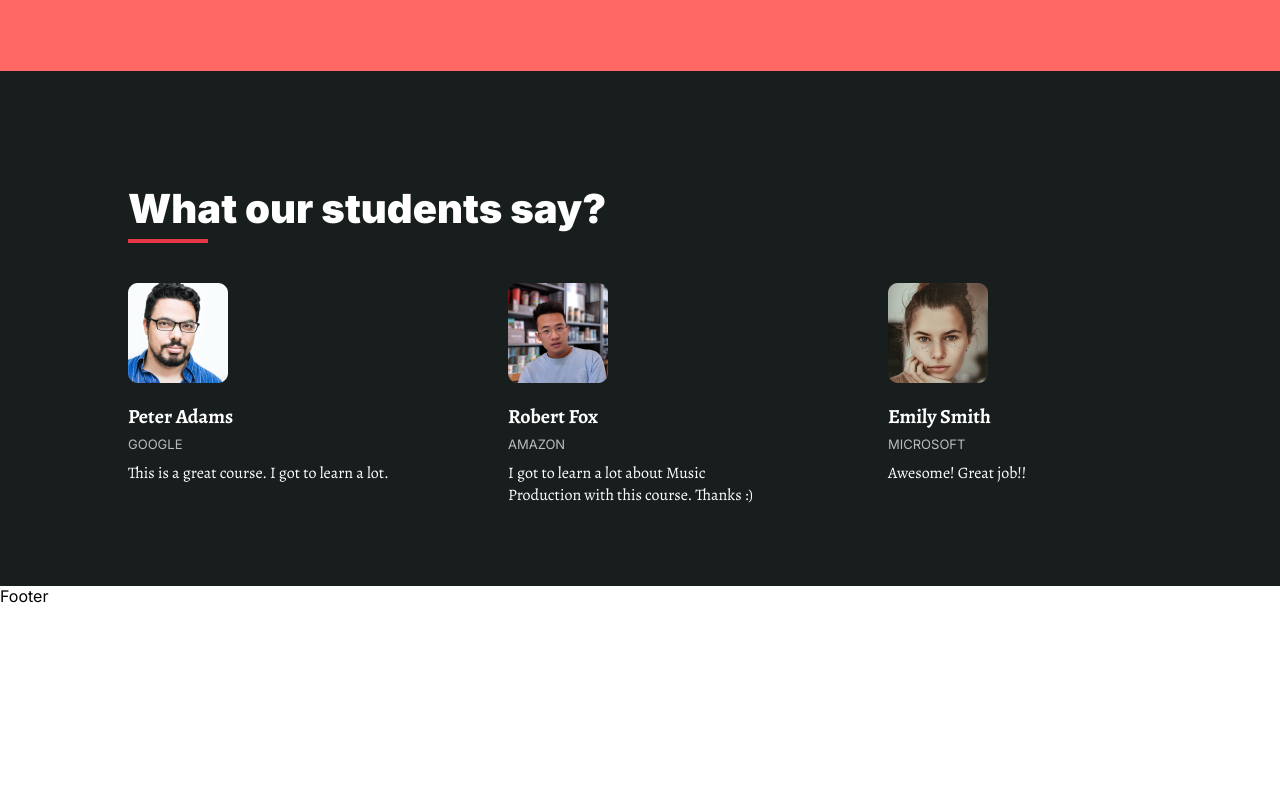
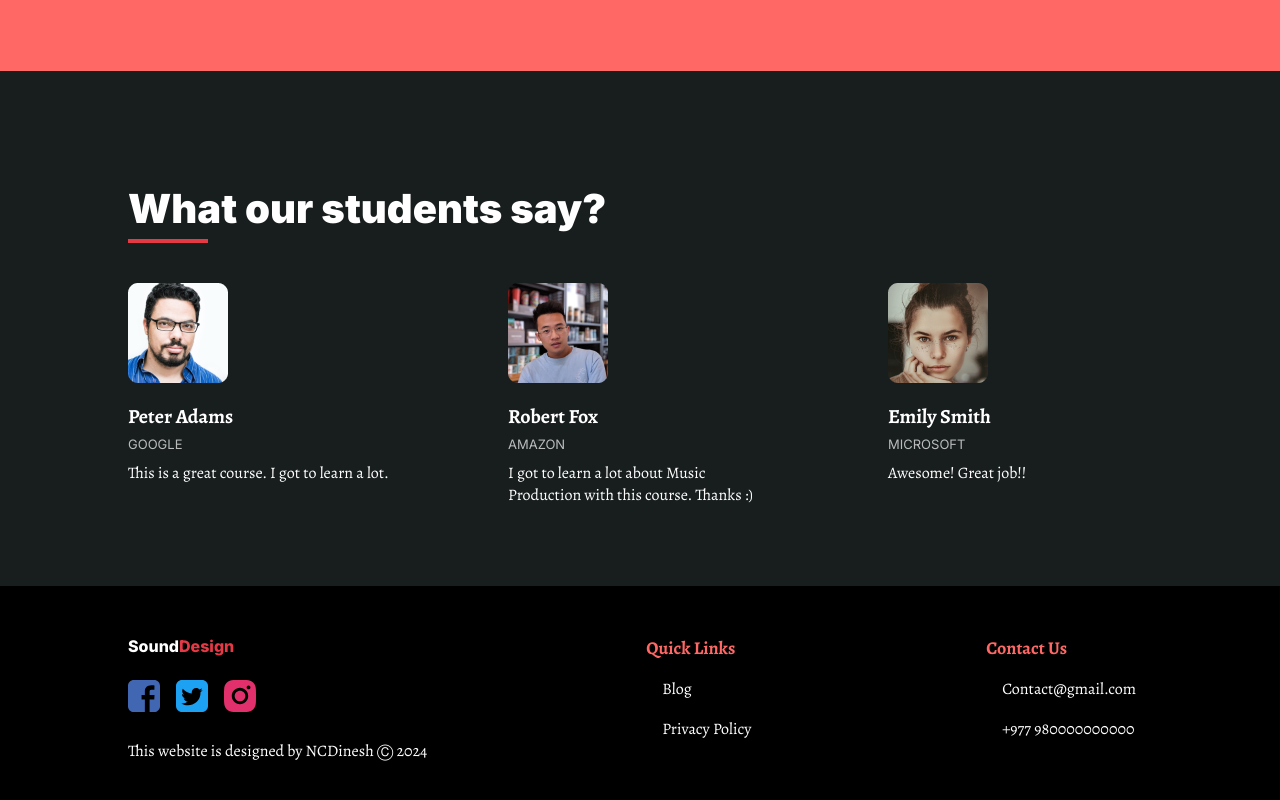
Before and after one commit to NCDinesh/Figma-React, a React (Vite) app: page / in a window 1280 px wide. Shown: the part 2327-3127 px from the top of the page. Before the commit the page ends 2933 px from the top, so only its background shows below. Built offline with nearby package versions, Linux system fonts and the light colour scheme.

Commit message:
Desktop version completed

```diff
--- a/src/components/Footer/Footer.css
+++ b/src/components/Footer/Footer.css
@@ -0,0 +1,54 @@
+footer .links:first-child a{
+  color: white;
+  font-size: 16px;
+  font-weight: 800;
+}
+
+footer a{
+  color: white;
+}
+
+
+footer ul{
+  list-style: none;
+  padding: 0;
+  margin: 0;
+}
+
+footer .content-container {
+  padding: 50px 0;
+  color: white;
+  display: flex;
+  justify-content: space-between;
+}
+
+footer .social-icons{
+  display: flex;
+  gap: 16px;
+  margin: 24px 0;
+}
+
+footer .copyright{
+ font-family:"Alegreya",sans-serif ;
+ font-weight: 400;
+ font-size: 16px;
+}
+
+footer h3{
+  color: var(--pink-color);
+  font-family: "Alegreya",sans-serif;
+  font-weight: 700;
+  font-size: 18px;
+  margin: 0;
+}
+
+footer a:hover{
+  text-decoration: underline;
+}
+
+footer .links ul li {
+  font-family: "Alegreya",sans-serif;
+  font-weight: 400;
+  font-size: 16px;
+  margin: 18px 16px;
+}
--- a/src/components/Footer/Footer.jsx
+++ b/src/components/Footer/Footer.jsx
@@ -1,8 +1,66 @@
 import React from "react";
 import "./Footer.css";
+import { facebookicon, twitter, instagram } from "../../assets";
 
 const Footer = () => {
-  return <div>Footer</div>;
+  return (
+    <footer className="black">
+      <div className="wrapper">
+        <div className="content-container">
+          <div className="links">
+            <a href="#" className="logo">
+              Sound<span className="red">Design</span>
+            </a>
+
+            <div className="social-icons">
+              <a href="#">
+                <img src={facebookicon} alt="" />
+              </a>
+
+              <a href="#">
+                <img src={twitter} alt="" />
+              </a>
+
+              <a href="#">
+                <img src={instagram} alt="" />
+              </a>
+            </div>
+
+            <div className="copyright">
+              This website is designed by NCDinesh Ⓒ 2024
+            </div>
+          </div>
+
+          <div className="links">
+            <h3>Quick Links</h3>
+            <ul>
+              <li>
+                {" "}
+                <a href="#">Blog</a>{" "}
+              </li>
+              <li>
+                {" "}
+                <a href="">Privacy Policy </a>
+              </li>
+            </ul>
+          </div>
+
+          <div className="links">
+            <h3>Contact Us</h3>
+            <ul>
+              <li>
+                <a href="">Contact@gmail.com</a>
+              </li>
+              <li>
+                {" "}
+                <a href="">+977 980000000000</a>
+              </li>
+            </ul>
+          </div>
+        </div>
+      </div>
+    </footer>
+  );
 };
 
 export default Footer;
--- a/src/components/Navbar/Navbar.css
+++ b/src/components/Navbar/Navbar.css
@@ -29,7 +29,3 @@ nav a{
   font-size: 16px;
   font-weight: 800;
 }
-
-nav .red{
-  color: var(--red-color);
-}
--- a/src/index.css
+++ b/src/index.css
@@ -64,3 +64,8 @@ section h2.light::after{
 section .content-container{
   display: flex;
 }
+
+
+.red{
+  color: var(--red-color);
+}
```
